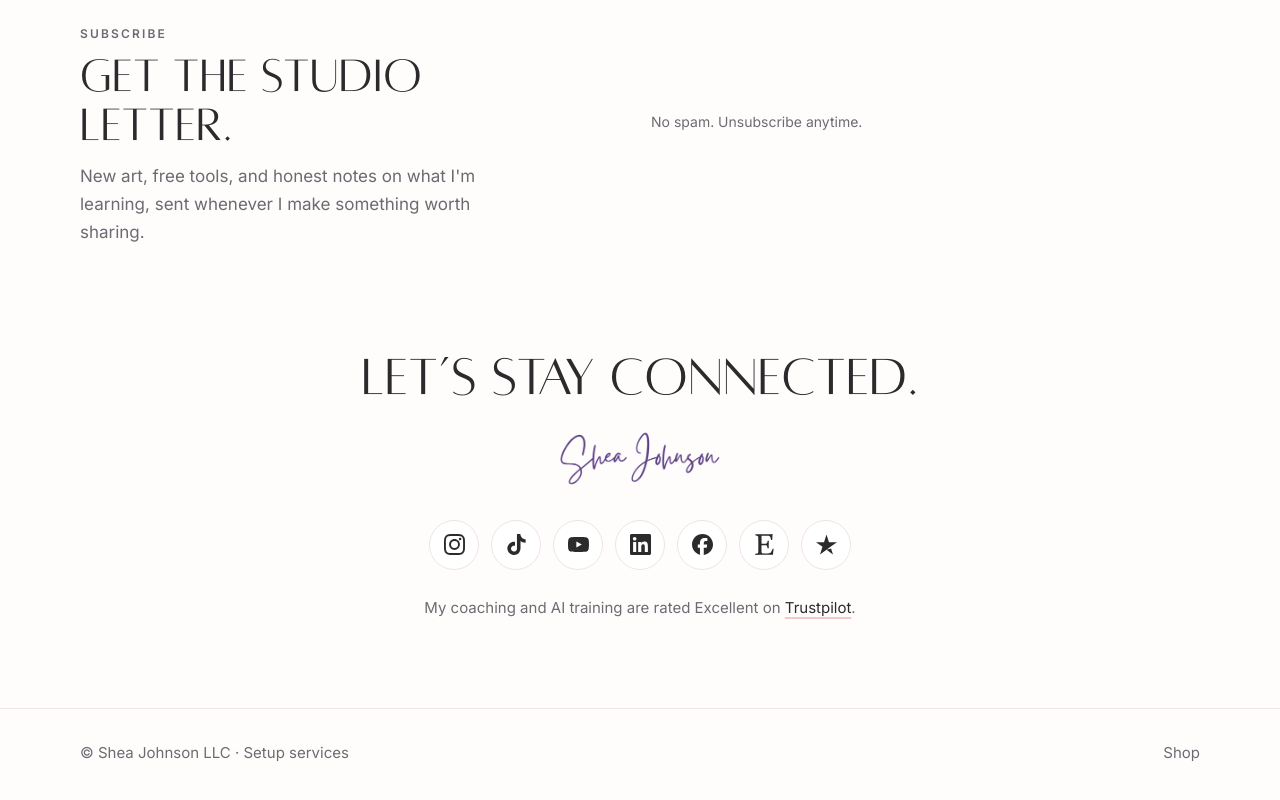
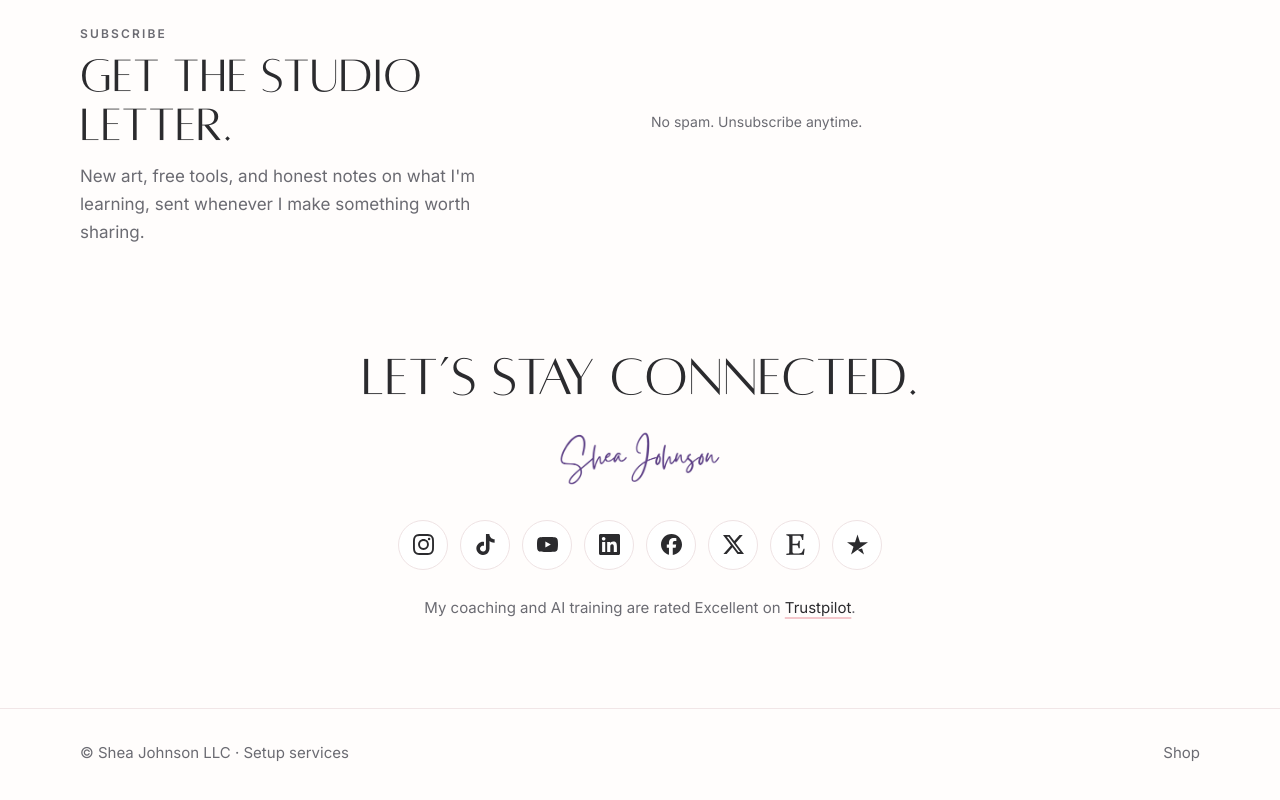
Before and after one commit to sheabooking/mssheajohnson-website, a plain HTML site: page index.html in a window 1280 px wide. Shown: the part 2862-3662 px from the top of the page. Drawn offline with Linux system fonts and the light colour scheme; a script that the page names is missing.

Commit message:
Home redesign: add X (@mssheajohnson) icon

```diff
--- a/index.html
+++ b/index.html
@@ -262,6 +262,7 @@ footer a:hover { color: var(--ink); text-decoration: underline; }
       <li><a href="https://www.youtube.com/@mssheajohnson" aria-label="YouTube" title="YouTube"><svg aria-hidden="true" focusable="false" width="24" height="24" viewBox="0 0 24 24" xmlns="http://www.w3.org/2000/svg"><path d="M23.498 6.186a3.016 3.016 0 0 0-2.122-2.136C19.505 3.545 12 3.545 12 3.545s-7.505 0-9.377.505A3.017 3.017 0 0 0 .502 6.186C0 8.07 0 12 0 12s0 3.93.502 5.814a3.016 3.016 0 0 0 2.122 2.136c1.871.505 9.376.505 9.376.505s7.505 0 9.377-.505a3.015 3.015 0 0 0 2.122-2.136C24 15.93 24 12 24 12s0-3.93-.502-5.814zM9.545 15.568V8.432L15.818 12l-6.273 3.568z"/></svg></a></li>
       <li><a href="https://www.linkedin.com/in/mssheajohnson" aria-label="LinkedIn" title="LinkedIn"><svg aria-hidden="true" focusable="false" width="24" height="24" viewBox="0 0 24 24" xmlns="http://www.w3.org/2000/svg"><path d="M20.447 20.452h-3.554v-5.569c0-1.328-.027-3.037-1.852-3.037-1.853 0-2.136 1.445-2.136 2.939v5.667H9.351V9h3.414v1.561h.046c.477-.9 1.637-1.85 3.37-1.85 3.601 0 4.267 2.37 4.267 5.455v6.286zM5.337 7.433c-1.144 0-2.063-.926-2.063-2.065 0-1.138.92-2.063 2.063-2.063 1.14 0 2.064.925 2.064 2.063 0 1.139-.925 2.065-2.064 2.065zm1.782 13.019H3.555V9h3.564v11.452zM22.225 0H1.771C.792 0 0 .774 0 1.729v20.542C0 23.227.792 24 1.771 24h20.451C23.2 24 24 23.227 24 22.271V1.729C24 .774 23.2 0 22.222 0h.003z"/></svg></a></li>
       <li><a href="https://www.facebook.com/mssheajohnson" aria-label="Facebook" title="Facebook"><svg aria-hidden="true" focusable="false" width="24" height="24" viewBox="0 0 24 24" xmlns="http://www.w3.org/2000/svg"><path d="M9.101 23.691v-7.98H6.627v-3.667h2.474v-1.58c0-4.085 1.848-5.978 5.858-5.978.401 0 .955.042 1.468.103a8.68 8.68 0 0 1 1.141.195v3.325a8.623 8.623 0 0 0-.653-.036 26.805 26.805 0 0 0-.733-.009c-.707 0-1.259.096-1.675.309a1.686 1.686 0 0 0-.679.622c-.258.42-.374.995-.374 1.752v1.297h3.919l-.386 2.103-.287 1.564h-3.246v8.245C19.396 23.238 24 18.179 24 12.044c0-6.627-5.373-12-12-12s-12 5.373-12 12c0 5.628 3.874 10.35 9.101 11.647Z"/></svg></a></li>
+      <li><a href="https://x.com/mssheajohnson" aria-label="X" title="X"><svg aria-hidden="true" focusable="false" width="24" height="24" viewBox="0 0 24 24" xmlns="http://www.w3.org/2000/svg"><path d="M18.901 1.153h3.68l-8.04 9.19L24 22.846h-7.406l-5.8-7.584-6.638 7.584H.474l8.6-9.83L0 1.154h7.594l5.243 6.932ZM17.61 20.644h2.039L6.486 3.24H4.298Z"/></svg></a></li>
       <li><a href="https://www.etsy.com/shop/MsSheaJohnsonStudio" aria-label="Etsy" title="Etsy"><svg aria-hidden="true" focusable="false" width="24" height="24" viewBox="0 0 24 24" xmlns="http://www.w3.org/2000/svg"><path d="M8.559 2.445c0-.325.033-.52.59-.52h7.465c1.3 0 2.02 1.11 2.54 3.193l.42 1.666h1.27c.23-4.728.43-6.784.43-6.784s-3.196.36-5.09.36H6.635L1.521.196v1.37l1.725.326c1.21.24 1.5.496 1.6 1.606 0 0 .11 3.27.11 8.64 0 5.385-.09 8.61-.09 8.61 0 .973-.39 1.333-1.59 1.573l-1.722.33V24l5.13-.165h8.55c1.935 0 6.39.165 6.39.165.105-1.17.75-6.48.855-7.064h-1.2l-1.284 2.91c-1.005 2.28-2.476 2.445-4.11 2.445h-4.906c-1.63 0-2.415-.64-2.415-2.05V12.8s3.62 0 4.79.096c.912.064 1.463.325 1.76 1.598l.39 1.695h1.41l-.09-4.278.192-4.305h-1.391l-.45 1.89c-.283 1.244-.48 1.47-1.754 1.6-1.666.17-4.815.14-4.815.14V2.45h-.05z"/></svg></a></li>
       <li><a href="https://www.trustpilot.com/review/mssheajohnson.com" aria-label="Trustpilot" title="Trustpilot"><svg aria-hidden="true" focusable="false" width="24" height="24" viewBox="0 0 24 24" xmlns="http://www.w3.org/2000/svg"><path d="M17.227 16.67l2.19 6.742-7.413-5.388 5.223-1.354zM24 9.31h-9.165L12.005.589l-2.84 8.723L0 9.3l7.422 5.397-2.84 8.714 7.422-5.388 4.583-3.326L24 9.311z"/></svg></a></li>
     </ul>
```
